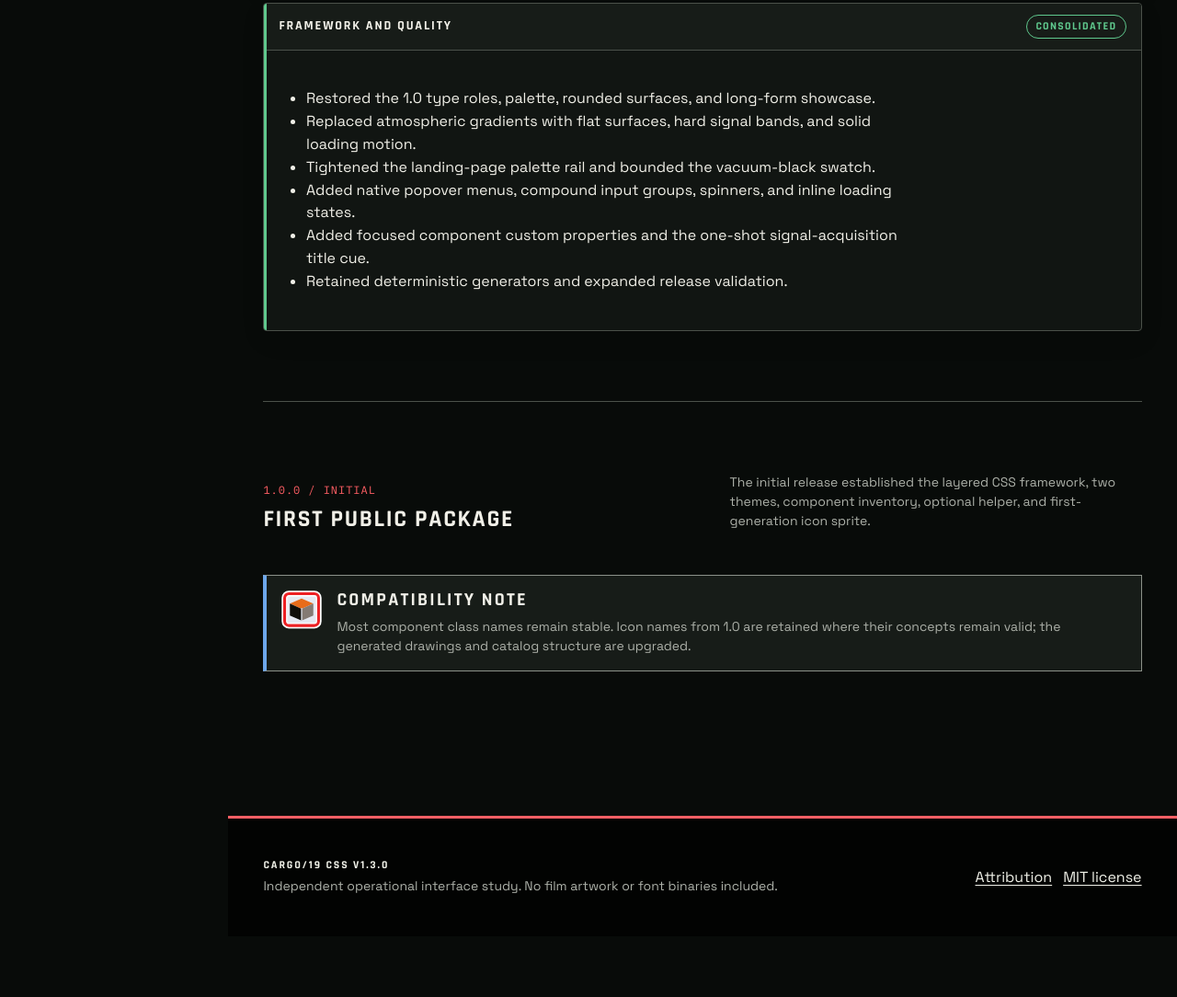
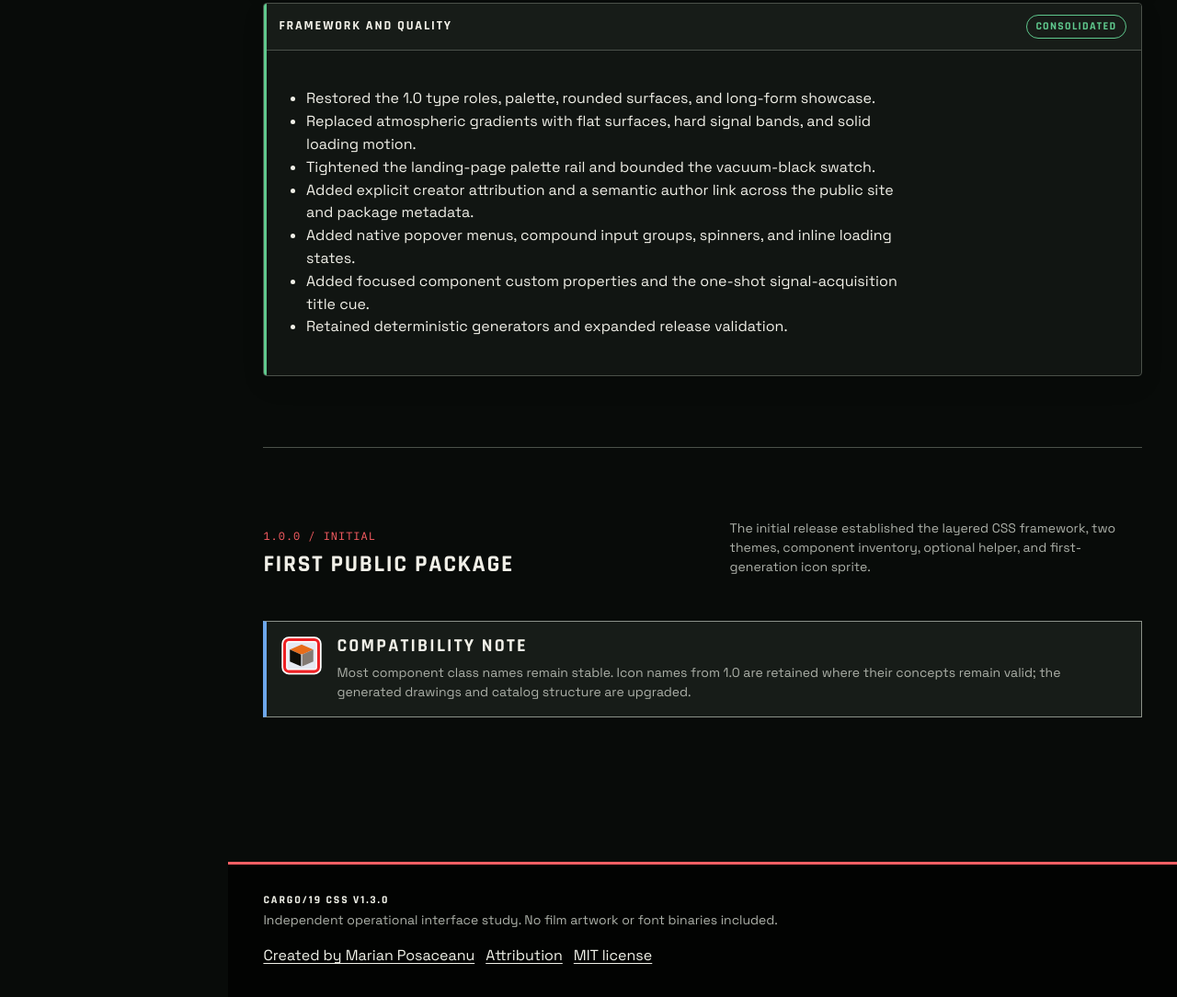
Before and after one commit to marianposaceanu/cargo-19-css, a website: page docs/changelog.html in a window 1280 px wide. Shown: the part 1307-2391 px from the top of the page at 92% size. Before the commit the page ends 2325 px from the top, so only its background shows below. Drawn offline with Linux system fonts and the light colour scheme.

Commit message:
docs: add creator attribution and author link

```diff
--- a/docs/changelog.html
+++ b/docs/changelog.html
@@ -4,6 +4,7 @@
   <meta charset="utf-8">
   <meta name="viewport" content="width=device-width, initial-scale=1">
   <meta name="description" content="CARGO/19 release register.">
+  <meta name="author" content="Marian Posaceanu">
   <title>Changelog · CARGO/19 CSS</title>
   <link rel="stylesheet" href="../dist/cargo19.css">
   <script src="../dist/cargo19.js" defer></script>
@@ -129,7 +130,7 @@
   <div class="c19-stack c19-gap-4">
     <article class="c19-panel c19-accent-red"><header class="c19-panel__header"><h3 class="c19-panel__title">Icon system</h3><span class="c19-badge c19-badge--red">Rebuilt</span></header><div class="c19-panel__body c19-prose"><ul><li>Expanded to 39 equipment signs and 20 interface glyphs.</li><li>Standardized every export on a 19 × 18 viewBox.</li><li>Introduced one frame, one optical plate, one fixed seven-color palette, and generated individual light/dark exports.</li><li>Replaced mixed line weights and incompatible pictogram styles.</li></ul></div></article>
     <article class="c19-panel c19-accent-blue"><header class="c19-panel__header"><h3 class="c19-panel__title">Documentation</h3><span class="c19-badge c19-badge--blue">Dogfooded</span></header><div class="c19-panel__body c19-prose"><ul><li>Rebuilt all visual documentation with the public framework CSS and JavaScript only.</li><li>Added a common desktop rail, mobile navigation panel, theme persistence, code copy, and searchable icon catalog.</li><li>Embedded the generated icon sprite in every manual and example page for Safari-safe direct-file browsing.</li><li>Added live specimens for popover menus, compound inputs, inline loading, component properties, typography, and signal-acquisition motion.</li></ul></div></article>
-    <article class="c19-panel c19-accent-green"><header class="c19-panel__header"><h3 class="c19-panel__title">Framework and quality</h3><span class="c19-badge c19-badge--green">Consolidated</span></header><div class="c19-panel__body c19-prose"><ul><li>Restored the 1.0 type roles, palette, rounded surfaces, and long-form showcase.</li><li>Replaced atmospheric gradients with flat surfaces, hard signal bands, and solid loading motion.</li><li>Tightened the landing-page palette rail and bounded the vacuum-black swatch.</li><li>Added native popover menus, compound input groups, spinners, and inline loading states.</li><li>Added focused component custom properties and the one-shot signal-acquisition title cue.</li><li>Retained deterministic generators and expanded release validation.</li></ul></div></article>
+    <article class="c19-panel c19-accent-green"><header class="c19-panel__header"><h3 class="c19-panel__title">Framework and quality</h3><span class="c19-badge c19-badge--green">Consolidated</span></header><div class="c19-panel__body c19-prose"><ul><li>Restored the 1.0 type roles, palette, rounded surfaces, and long-form showcase.</li><li>Replaced atmospheric gradients with flat surfaces, hard signal bands, and solid loading motion.</li><li>Tightened the landing-page palette rail and bounded the vacuum-black swatch.</li><li>Added explicit creator attribution and a semantic author link across the public site and package metadata.</li><li>Added native popover menus, compound input groups, spinners, and inline loading states.</li><li>Added focused component custom properties and the one-shot signal-acquisition title cue.</li><li>Retained deterministic generators and expanded release validation.</li></ul></div></article>
   </div>
 </section>
 <section class="c19-doc-section">
@@ -152,6 +153,7 @@
       <span class="c19-caption">Independent operational interface study. No film artwork or font binaries included.</span>
     </div>
     <div class="c19-cluster">
+      <a href="https://marianposaceanu.com/" rel="author">Created by Marian Posaceanu</a>
       <a href="../docs/about.html">Attribution</a>
       <a href="../LICENSE">MIT license</a>
     </div>
--- a/package.json
+++ b/package.json
@@ -3,6 +3,10 @@
   "version": "1.3.0",
   "description": "Independent retro-future CSS framework combining the original visual system with 59 generated semiotic icons and self-hosted documentation.",
   "homepage": "https://marianposaceanu.github.io/cargo-19-css/",
+  "author": {
+    "name": "Marian Posaceanu",
+    "url": "https://marianposaceanu.com/"
+  },
   "style": "dist/cargo19.css",
   "main": "dist/cargo19.js",
   "files": [
```
Also changed, not shown: docs/about.html (+3 -0 lines), docs/accessibility.html (+2 -0 lines), docs/components.html (+2 -0 lines), docs/getting-started.html (+2 -0 lines), docs/icons.html (+2 -0 lines), docs/index.html (+2 -0 lines), docs/tokens.html (+2 -0 lines), docs/typography.html (+2 -0 lines), examples/bridge-dashboard.html (+2 -0 lines), examples/operations-form.html (+2 -0 lines), index.html (+2 -1 lines), CHANGELOG.md, README.md.
